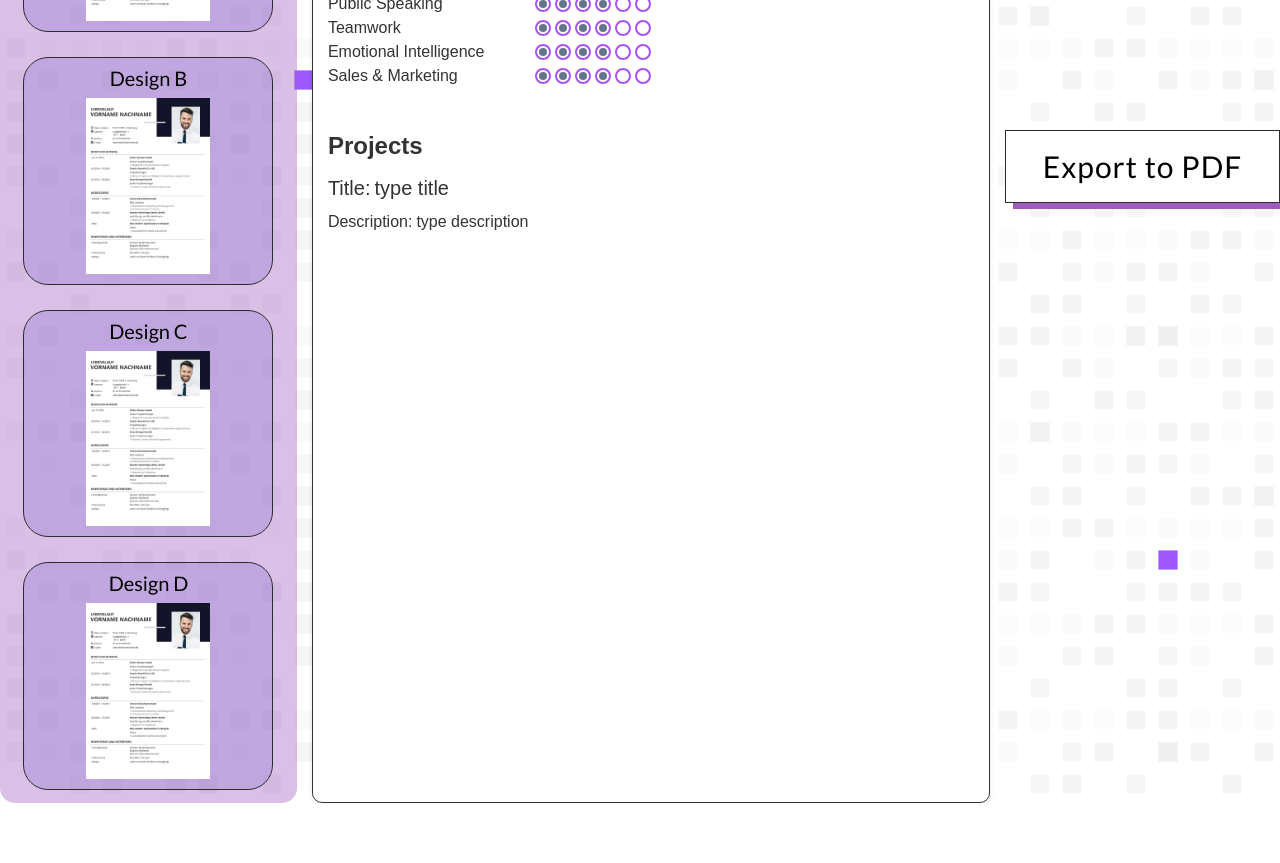
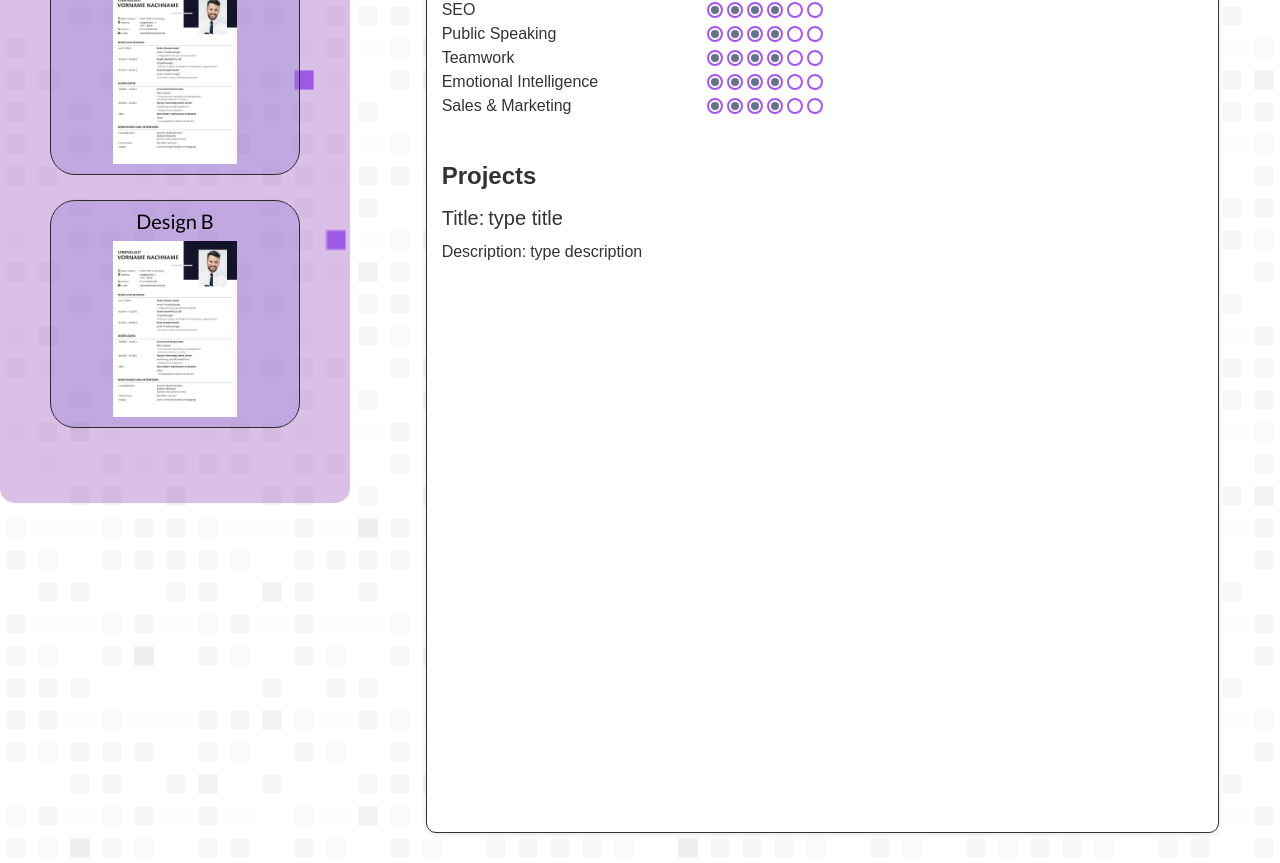
Before and after one commit to VanTea1/portfolioManagementApp, an Angular app: page /cv in a window 1280 px wide. Shown: the part 320-1183 px from the top of the page. Before the commit the page ends 1123 px from the top, so only its background shows below. Built offline with nearby package versions, Linux system fonts and the light colour scheme.

Commit message:
Changed design of cv page

```diff
--- a/src/app/components/cv/cv.component.html
+++ b/src/app/components/cv/cv.component.html
@@ -1,8 +1,14 @@
 <div class="wrapper">
-  <div class="layoutsWrapper">
-    <div class="layoutChoices">
-      <div class="layout-title">Layouts</div>
-      <app-layouts class="layouts"></app-layouts>
+  <div class="layoutsAndButtons">
+    <div class="buttons">
+      <button class="exportButton" (click)="exportToPDF()">Export to PDF</button>
+    </div>
+
+    <div class="layoutsWrapper">
+      <div class="layoutChoices">
+        <div class="layout-title">Layouts</div>
+        <app-layouts class="layouts"></app-layouts>
+      </div>
     </div>
   </div>
 
@@ -23,7 +29,4 @@
     </div>
   </div>
 
-  <div class="buttons">
-    <button class="exportButton" (click)="exportToPDF()">Export to PDF</button>
-  </div>
 </div>
--- a/src/app/components/cv/cv.component.scss
+++ b/src/app/components/cv/cv.component.scss
@@ -7,13 +7,18 @@
   margin-left: 25px;
   margin-top: 10px;
 
+  .layoutsAndButtons {
+
+    flex-direction: row;
+    margin: 0;
+
     .layoutsWrapper {
       background-color: #a05bc062;
       width: 350px;
       border-radius: 15px;
       text-align: center;
       padding-top: 30px;
-    height: 297mm;
+      height: 680px;
       overflow-x: auto;
 
       margin-right: 15px;
@@ -34,8 +39,9 @@
 
 
     .buttons {
-    margin-right: auto;
-    margin-top: 450px;
+      margin-left: 30px;
+      margin-top: 30px;
+      margin-bottom: 40px;
       position: sticky;
 
       .exportButton {
@@ -70,11 +76,16 @@
         transition: 0.2s;
       }
     }
+  }
+
 
   .cv {
     width: 210mm;
     height: 297mm;
-    margin: auto;
+    margin-top: 30px;;
+    margin-left: auto;
+    margin-right: auto;
+    margin-bottom: 30px;
     border-color: rgb(44, 44, 44);
     border: 1px solid;
     font-family: Arial, sans-serif;
--- a/src/app/components/layouts/layouts.component.html
+++ b/src/app/components/layouts/layouts.component.html
@@ -21,30 +21,4 @@
         </div>
     </div>
 
-    <div class="designWrapper"  (click)="toggleLayout('designC')" [class.clicked]="isLayoutSelected('designC')">
-        <div class="title">
-            Design C
-        </div>
-        <div class="design">
-            <img class="cvImage" src="../../../assets/lebenslauf2023.jpg">
-        </div>
-    </div>
-
-    <div class="designWrapper"  (click)="toggleLayout('designD')" [class.clicked]="isLayoutSelected('designD')">
-        <div class="title">
-            Design D
-        </div>
-        <div class="design">
-            <img class="cvImage" src="../../../assets/lebenslauf2023.jpg">
-        </div>
-    </div>
-
-    <div class="designWrapper"   (click)="toggleLayout('designE')" [class.clicked]="isLayoutSelected('designE')">
-        <div class="title">
-            Design E
-        </div>
-        <div class="design">
-            <img class="cvImage" src="../../../assets/lebenslauf2023.jpg">
-        </div>
-    </div>
 </div>
```
Also changed, not shown: src/app/components/layouts/layouts.component.scss (line endings or trailing spaces). Lines whose indentation alone changed are shown as unchanged.
